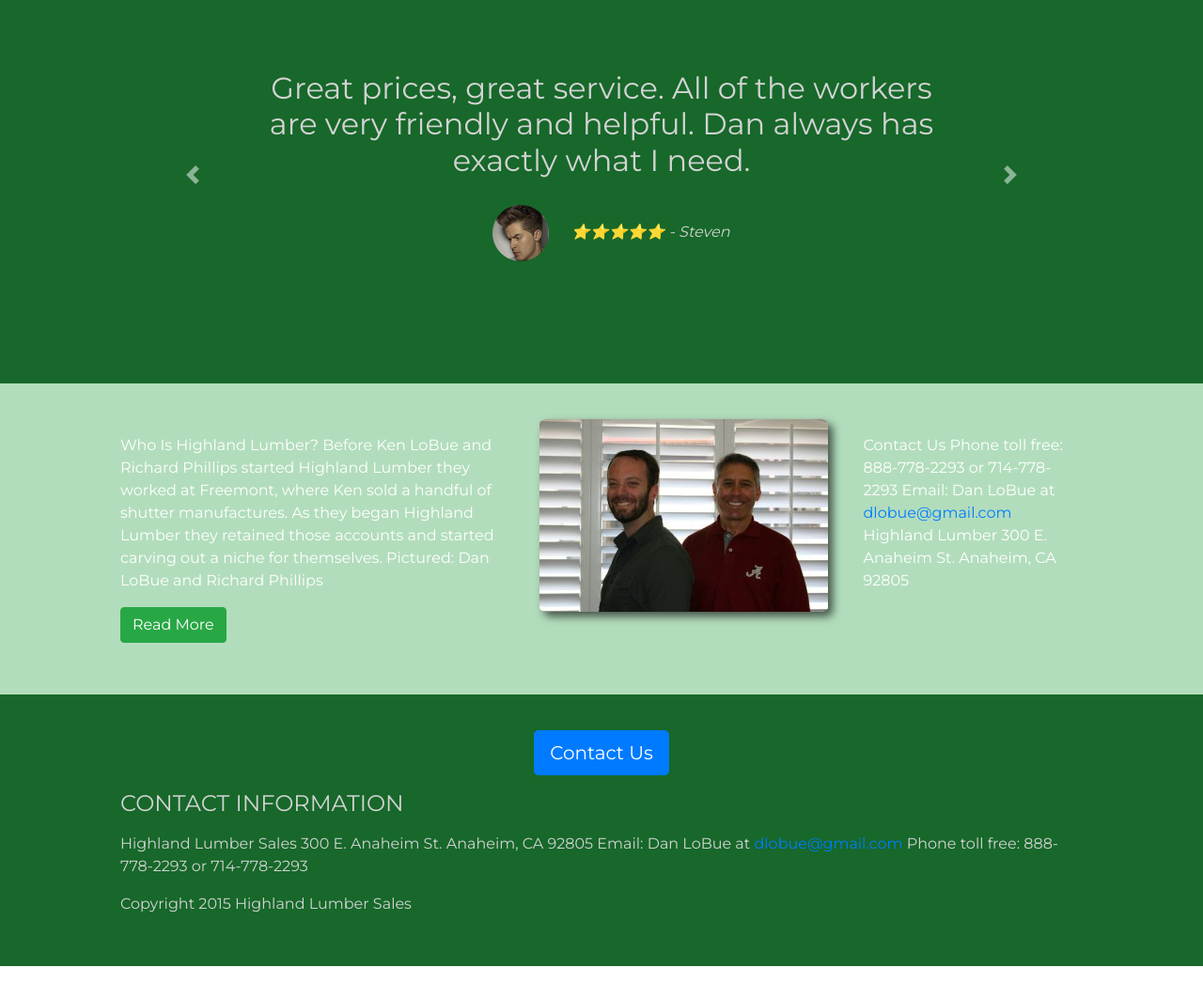
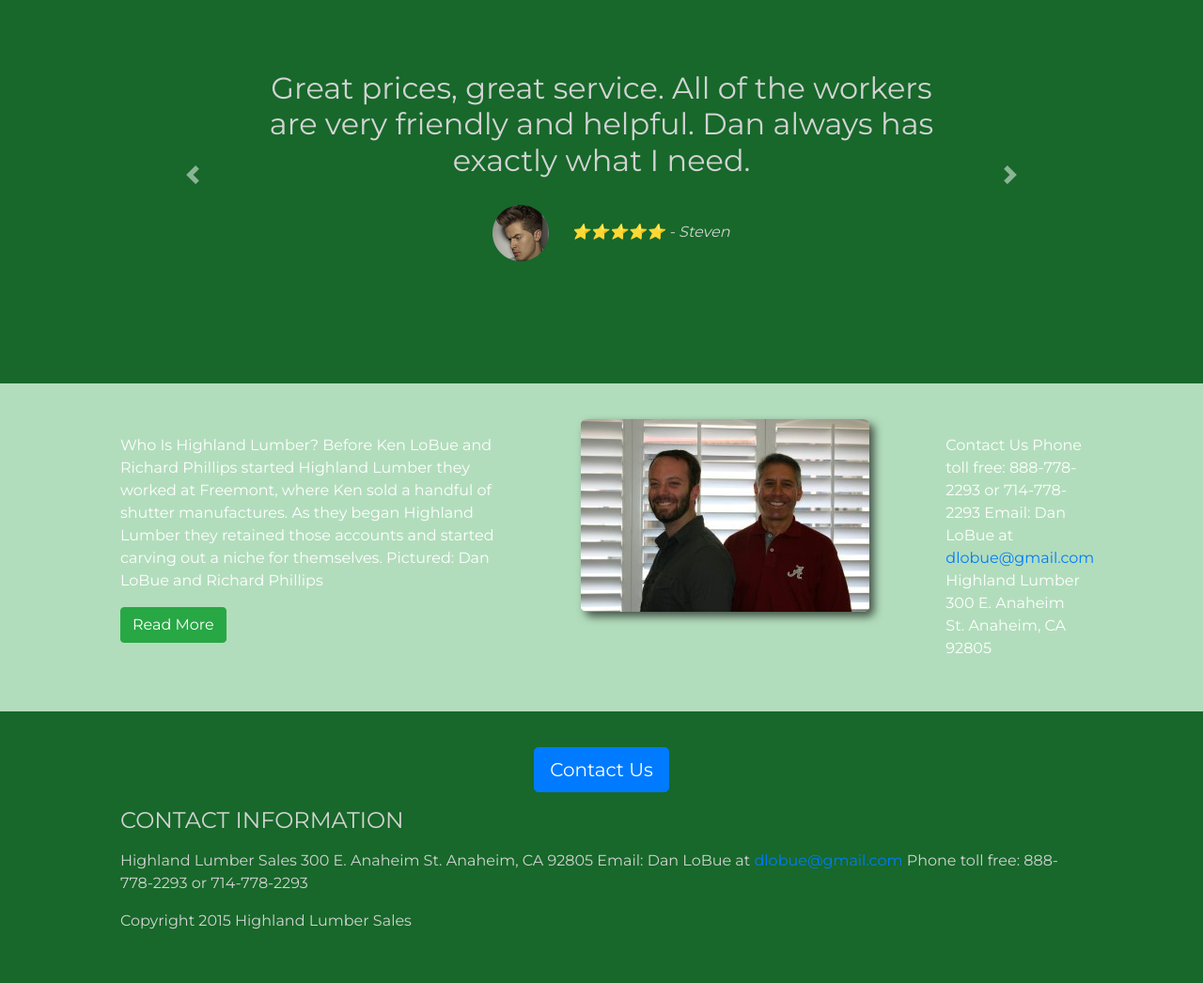
Before and after one commit to PaulMasonDev/HighlandLumberV2, a plain HTML site: page index.html in a window 1280 px wide. Shown: the part 1111-2157 px from the top of the page at 94% size. Drawn offline with nearby package versions, Linux system fonts and the light colour scheme.

Commit message:
Update index.html

```diff
--- a/index.html
+++ b/index.html
@@ -128,10 +128,10 @@
               Pictured: Dan LoBue and Richard Phillips  </p>
               <button class="read-more-button btn btn-success">Read More</button>
           </div>
-          <div class="centered col-md-4">
+          <div class="centered col-md-5">
             <img class="owner-img" src="images/danrichard.jpg">
           </div>
-          <div class="col-md-3">
+          <div class="col-md-2">
             <p>Contact Us
 
               Phone toll free: 888-778-2293
```
